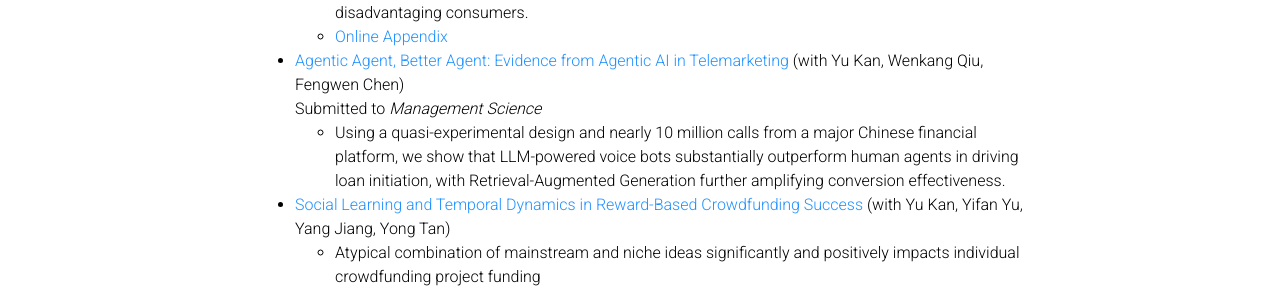
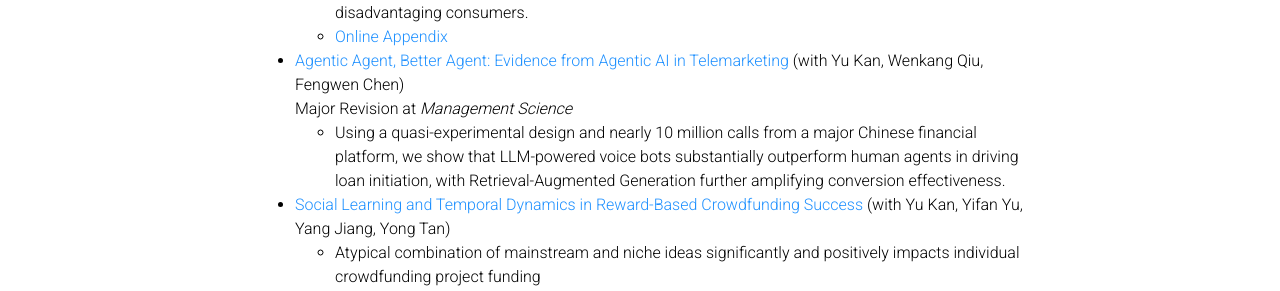
Before and after one commit to MingruiRayZhang/MingruiRayZhang.github.io, a Jekyll site: the page built from _pages/research.md, in a window 1280 px wide and 900 px high, scrolled down 463 px. Shown: the part 161-452 px from the top of the window. Built offline with Jekyll 4.4.1, drawn with Linux system fonts in a browser that asks for light colours; comment, search, counter and statistics services are not loaded; a style sheet for code colours, icons or effects is not loaded.

Commit message:
Update research.md

```diff
--- a/_pages/research.md
+++ b/_pages/research.md
@@ -23,7 +23,7 @@ nav_order: 2
   - [Online Appendix](/assets/appendices/ZhangHaoChenTan-2025-appendix.pdf)
 
 - [Agentic Agent, Better Agent: Evidence from Agentic AI in Telemarketing](https://papers.ssrn.com/sol3/papers.cfm?abstract_id=6502379) (with Yu Kan, Wenkang Qiu, Fengwen Chen)
-  <br> Submitted to *Management Science*
+  <br> Major Revision at *Management Science*
   - Using a quasi-experimental design and nearly 10 million calls from a major Chinese financial platform, we show that LLM-powered voice bots substantially outperform human agents in driving loan initiation, with Retrieval-Augmented Generation further amplifying conversion effectiveness.
 
 - [Social Learning and Temporal Dynamics in Reward-Based Crowdfunding Success](https://papers.ssrn.com/sol3/papers.cfm?abstract_id=4180052) (with Yu Kan, Yifan Yu, Yang Jiang, Yong Tan)
```
